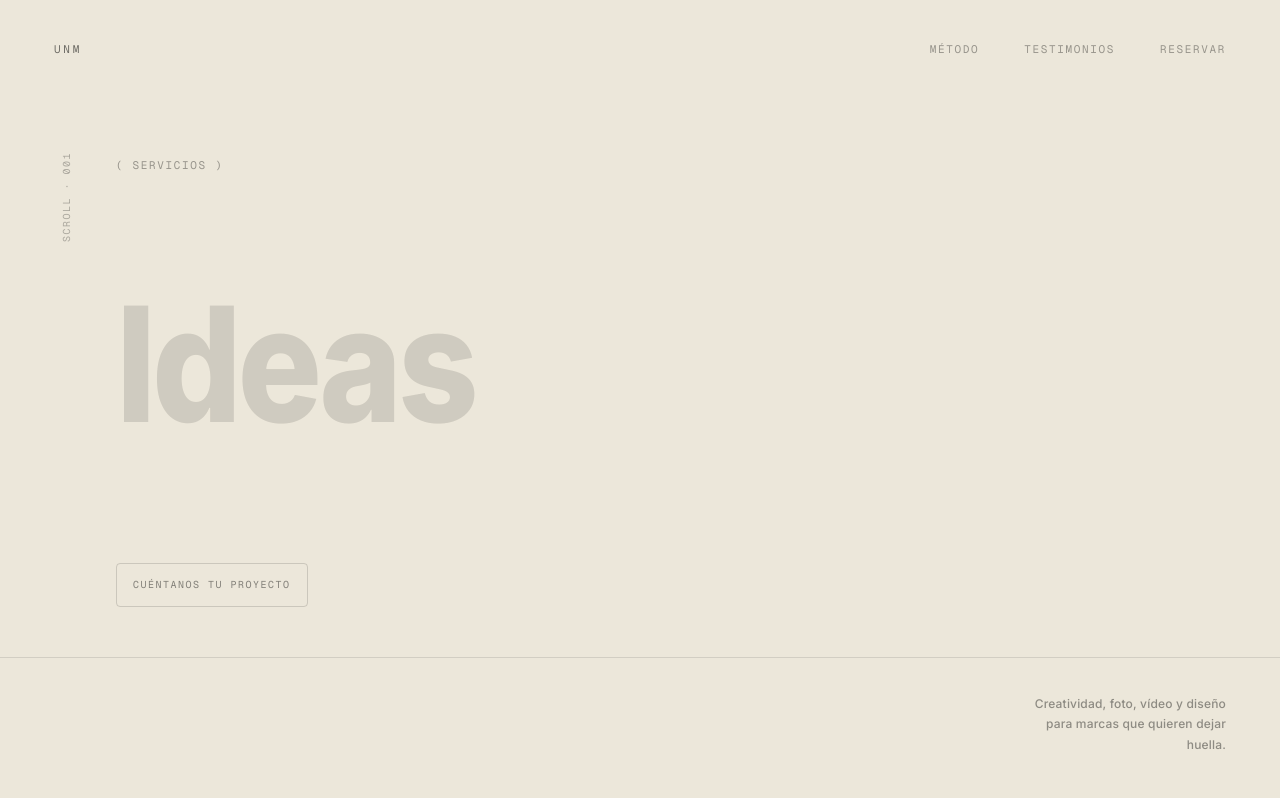
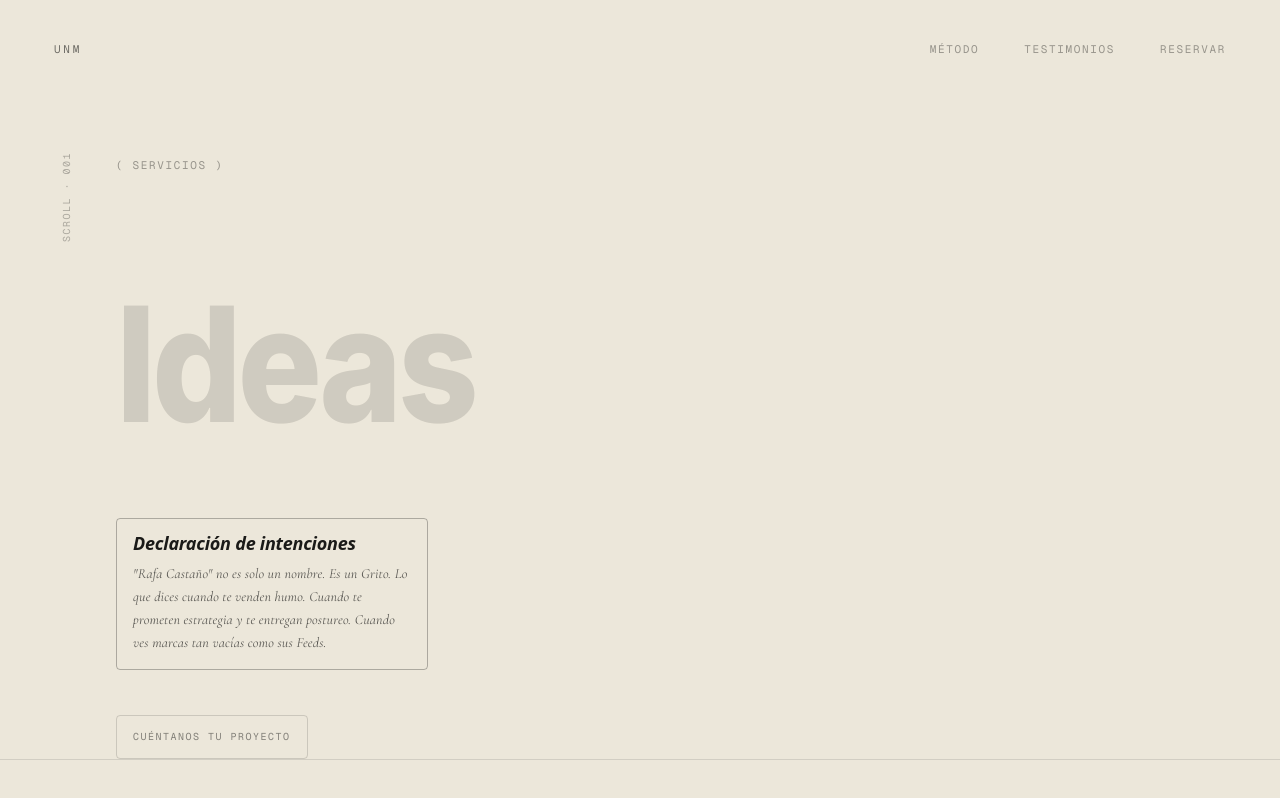
Before and after one commit to fotorafacastano-web/taller-fotografia, a React (Vite) app: page / in a window 1280 px wide. Shown: the top 798 px of the page. Built offline with nearby package versions, Linux system fonts and the light colour scheme.

Commit message:
Añade caja manifiesto bajo el titular en Cormorant italic
Co-Authored-By: Claude Sonnet 4.6 <noreply@anthropic.com>

```diff
--- a/src/HeroEditorial.css
+++ b/src/HeroEditorial.css
@@ -1,4 +1,4 @@
-@import url('https://fonts.googleapis.com/css2?family=Geist+Mono:wght@400&family=Inter:ital,wght@0,200;0,300;0,700;1,700&display=swap');
+@import url('https://fonts.googleapis.com/css2?family=Geist+Mono:wght@400&family=Inter:ital,wght@0,200;0,300;0,700;1,700&family=Cormorant+Garamond:ital,wght@1,400;1,600&display=swap');
 
 * { margin: 0; padding: 0; box-sizing: border-box; }
 
@@ -192,6 +192,31 @@
   text-align: right;
 }
 
+.he-manifesto {
+  margin-top: 32px;
+  max-width: 25%;
+  border: 1px solid rgba(26,26,24,0.3);
+  border-radius: 4px;
+  padding: 14px 16px;
+  font-family: 'Cormorant Garamond', serif;
+  font-style: italic;
+}
+
+.he-manifesto-title {
+  font-size: 18px;
+  font-weight: 600;
+  color: #1a1a18;
+  margin-bottom: 8px;
+  line-height: 1.2;
+}
+
+.he-manifesto-text {
+  font-size: 14px;
+  font-weight: 400;
+  color: rgba(26,26,24,0.7);
+  line-height: 1.65;
+}
+
 @media (max-width: 768px) {
   .he-nav { padding: 1.5rem; }
   .he-body { padding: 2rem 1.5rem 0; gap: 1rem; }
@@ -214,4 +239,5 @@
   .he-stage { min-height: 50vh; }
   .he-bigword-text { font-size: clamp(2rem, 13vw, 4rem); transform: none; }
   .he-footer { margin-top: 0; }
+  .he-manifesto { max-width: 100%; }
 }
--- a/src/HeroEditorial.tsx
+++ b/src/HeroEditorial.tsx
@@ -118,6 +118,11 @@ export default function HeroEditorial({ onSequenceComplete }: HeroEditorialProps
             </div>
           </div>
 
+          <div className="he-manifesto">
+            <h2 className="he-manifesto-title">Declaración de intenciones</h2>
+            <p className="he-manifesto-text">"Rafa Castaño" no es solo un nombre. Es un Grito. Lo que dices cuando te venden humo. Cuando te prometen estrategia y te entregan postureo. Cuando ves marcas tan vacías como sus Feeds.</p>
+          </div>
+
           <a href="#contacto" className="he-cta">Cuéntanos tu proyecto</a>
         </div>
       </div>
```
